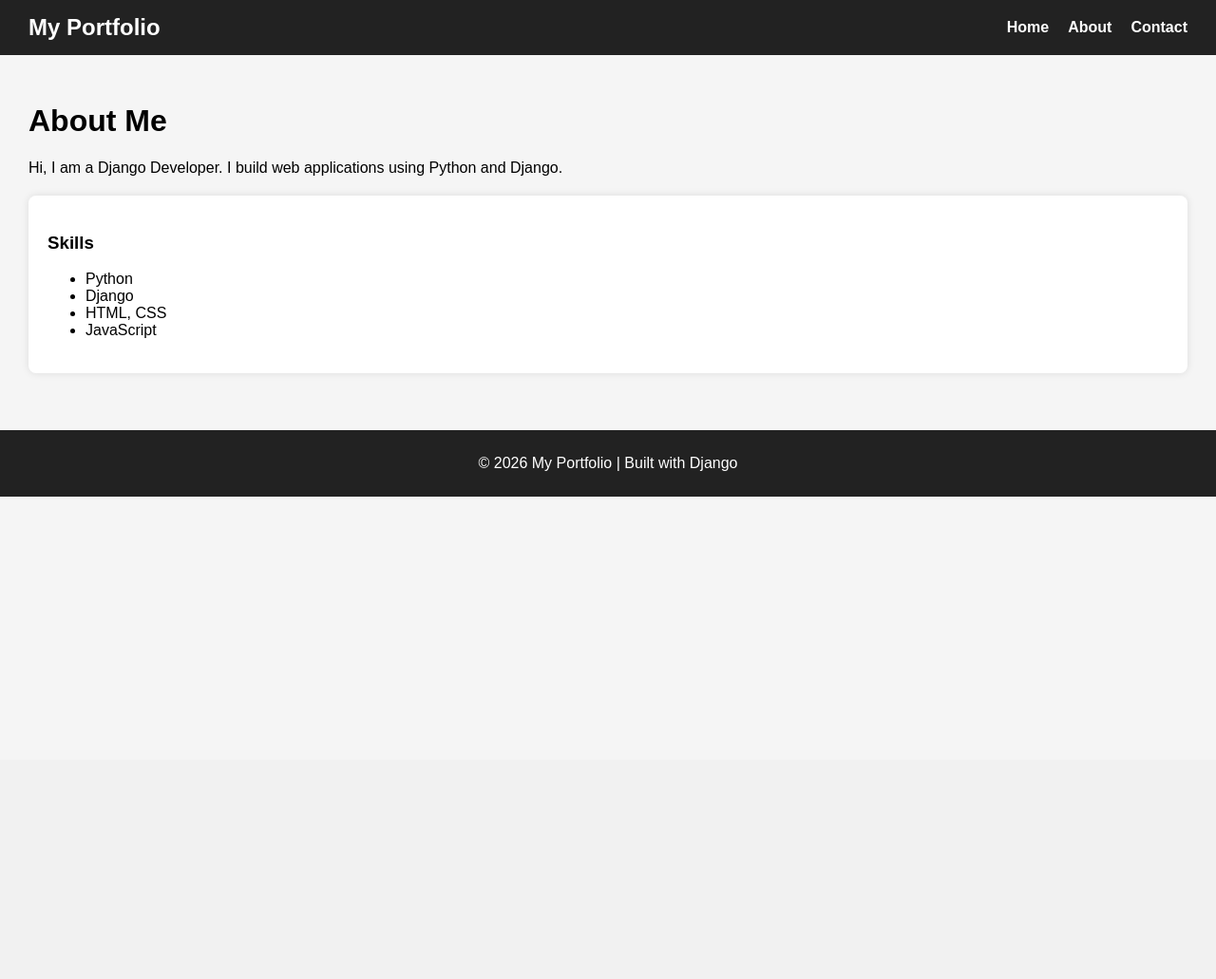
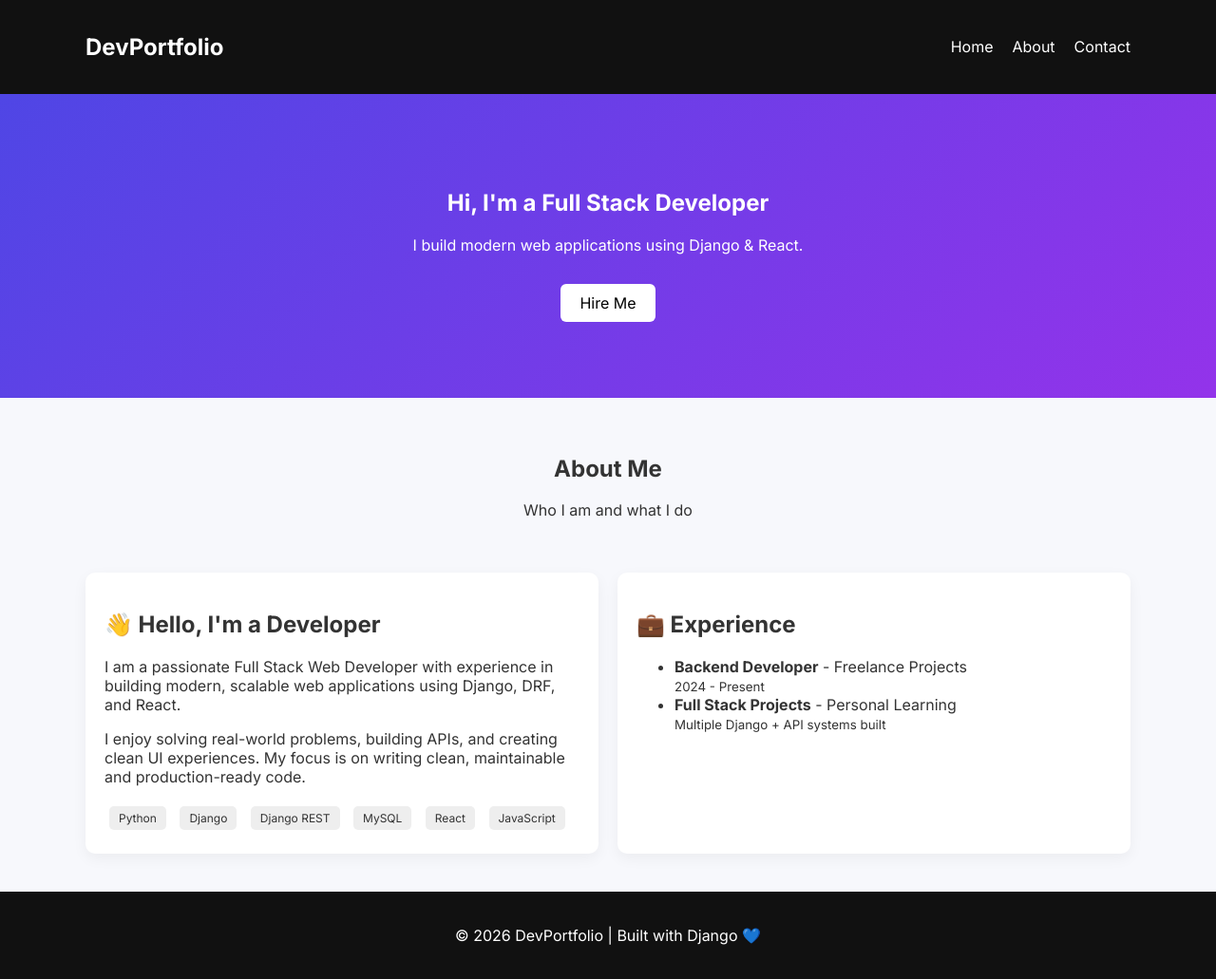
Before and after one commit to saidul-dev/portfolio-py, a Django app: page /about/ in a window 1280 px wide. Shown: the whole page at 95% size. Before the commit the page ends 523 px from the top, so only its background shows below. Run offline with Django 5.2, Linux system fonts and the light colour scheme.

Commit message:
enrich the template

```diff
--- a/static/css/style.css
+++ b/static/css/style.css
@@ -1,56 +1,165 @@
 body {
-    font-family: Arial, sans-serif;
     margin: 0;
-    padding: 0;
-    background: #f5f5f5;
+    font-family: 'Inter', sans-serif;
+    background: #f7f8fc;
+    color: #333;
 }
 
-.navbar {
-    background: #222;
+/* container */
+.container {
+    width: 90%;
+    max-width: 1100px;
+    margin: auto;
+}
+
+/* navbar */
+.header {
+    background: #111;
     color: white;
-    padding: 15px 30px;
+    padding: 15px 0;
+}
+
+.nav-container {
     display: flex;
     justify-content: space-between;
     align-items: center;
-}
-
-.logo {
-    margin: 0;
 }
 
 .menu {
     list-style: none;
     display: flex;
     gap: 20px;
-    margin: 0;
 }
 
-.menu li a {
+.menu a {
     color: white;
     text-decoration: none;
-    font-weight: bold;
 }
 
-.menu li a:hover {
-    color: orange;
+/* hero */
+.hero {
+    background: linear-gradient(135deg, #4f46e5, #9333ea);
+    color: white;
+    padding: 80px 0;
+    text-align: center;
 }
 
-.container {
-    padding: 30px;
+.btn {
+    display: inline-block;
+    margin-top: 15px;
+    padding: 10px 20px;
+    background: white;
+    color: black;
+    border-radius: 6px;
+    text-decoration: none;
+}
+
+/* grid */
+.grid {
+    display: grid;
+    grid-template-columns: repeat(3, 1fr);
+    gap: 20px;
+    margin-top: 30px;
 }
 
 .card {
     background: white;
     padding: 20px;
-    border-radius: 8px;
-    margin-top: 20px;
-    box-shadow: 0px 0px 8px rgba(0,0,0,0.1);
+    border-radius: 10px;
+    box-shadow: 0 5px 15px rgba(0, 0, 0, 0.05);
 }
 
+.tag {
+    display: inline-block;
+    margin-top: 10px;
+    font-size: 12px;
+    background: #eee;
+    padding: 3px 8px;
+    border-radius: 5px;
+}
+
+/* blog */
+.blog-section {
+    margin-top: 50px;
+}
+
+.blog-card {
+    background: white;
+    padding: 15px;
+    margin-top: 10px;
+    border-radius: 8px;
+}
+
+.page-header {
+    text-align: center;
+    padding: 40px 0;
+}
+
+.about-container {
+    display: grid;
+    grid-template-columns: 1fr 1fr;
+    gap: 20px;
+}
+
+.about-card {
+    background: white;
+    padding: 20px;
+    border-radius: 10px;
+    box-shadow: 0 5px 15px rgba(0, 0, 0, 0.05);
+}
+
+.skills span {
+    display: inline-block;
+    background: #eee;
+    padding: 5px 10px;
+    margin: 5px;
+    border-radius: 5px;
+    font-size: 12px;
+}
+
+/* contact */
+.contact-wrapper {
+    display: grid;
+    grid-template-columns: 1fr 1fr;
+    gap: 20px;
+}
+
+.contact-info,
+.contact-form {
+    background: white;
+    padding: 20px;
+    border-radius: 10px;
+}
+
+.contact-form input,
+.contact-form textarea {
+    width: 100%;
+    margin-bottom: 10px;
+    padding: 10px;
+    border: 1px solid #ddd;
+    border-radius: 6px;
+}
+
+.contact-form button {
+    background: #4f46e5;
+    color: white;
+    border: none;
+    padding: 10px 15px;
+    border-radius: 6px;
+    cursor: pointer;
+}
+
+.social a {
+    margin-right: 10px;
+    text-decoration: none;
+    color: #4f46e5;
+}
+
+/* footer */
 .footer {
-    background: #222;
+    text-align: center;
+    padding: 20px;
+    margin-top: 40px;
+    background: #111;
     color: white;
-    text-align: center;
-    padding: 10px;
-    margin-top: 30px;
 }
--- a/templates/about.html
+++ b/templates/about.html
@@ -3,18 +3,51 @@
 {% block title %}About{% endblock %}
 
 {% block content %}
-<h1>About Me</h1>
-<p>
-    Hi, I am a Django Developer. I build web applications using Python and Django.
-</p>
 
-<div class="card">
-    <h3>Skills</h3>
-    <ul>
-        <li>Python</li>
-        <li>Django</li>
-        <li>HTML, CSS</li>
-        <li>JavaScript</li>
-    </ul>
+<section class="page-header">
+    <h1>About Me</h1>
+    <p>Who I am and what I do</p>
+</section>
+
+<div class="about-container">
+
+    <div class="about-card">
+        <h2>👋 Hello, I'm a Developer</h2>
+        <p>
+            I am a passionate Full Stack Web Developer with experience in building
+            modern, scalable web applications using Django, DRF, and React.
+        </p>
+
+        <p>
+            I enjoy solving real-world problems, building APIs, and creating clean UI experiences.
+            My focus is on writing clean, maintainable and production-ready code.
+        </p>
+
+        <div class="skills">
+            <span>Python</span>
+            <span>Django</span>
+            <span>Django REST</span>
+            <span>MySQL</span>
+            <span>React</span>
+            <span>JavaScript</span>
+        </div>
+    </div>
+
+    <div class="about-card">
+        <h2>💼 Experience</h2>
+
+        <ul class="timeline">
+            <li>
+                <strong>Backend Developer</strong> - Freelance Projects<br>
+                <small>2024 - Present</small>
+            </li>
+            <li>
+                <strong>Full Stack Projects</strong> - Personal Learning<br>
+                <small>Multiple Django + API systems built</small>
+            </li>
+        </ul>
+    </div>
+
 </div>
+
 {% endblock %}
--- a/templates/base.html
+++ b/templates/base.html
@@ -1,34 +1,51 @@
 {% load static %}
 <!DOCTYPE html>
 <html lang="en">
+
 <head>
     <meta charset="UTF-8">
     <meta name="viewport" content="width=device-width, initial-scale=1.0">
-    <title>{% block title %}Portfolio{% endblock %}</title>
+    <title>{% block title %}My Portfolio{% endblock %}</title>
+
     <link rel="stylesheet" href="{% static 'css/style.css' %}">
+
+    <!-- Google Font -->
+    <link href="https://fonts.googleapis.com/css2?family=Inter:wght@300;400;600;700&display=swap" rel="stylesheet">
+
 </head>
+
 <body>
 
-    <header>
-        <nav class="navbar">
-            <h2 class="logo">My Portfolio</h2>
+    <header class="header">
+        <div class="container nav-container">
+            <h2 class="logo">DevPortfolio</h2>
 
             <ul class="menu">
                 <li><a href="{% url 'home' %}">Home</a></li>
                 <li><a href="{% url 'about' %}">About</a></li>
                 <li><a href="{% url 'contact' %}">Contact</a></li>
             </ul>
-        </nav>
+        </div>
     </header>
 
-    <main class="container">
-        {% block content %}
-        {% endblock %}
+    <section class="hero">
+        <div class="container">
+            <h1>Hi, I'm a Full Stack Developer</h1>
+            <p>I build modern web applications using Django & React.</p>
+            <a href="{% url 'contact' %}" class="btn">Hire Me</a>
+        </div>
+    </section>
+
+    <main class="container content">
+        {% block content %}{% endblock %}
     </main>
 
     <footer class="footer">
-        <p>© 2026 My Portfolio | Built with Django</p>
+        <div class="container">
+            <p>© 2026 DevPortfolio | Built with Django 💙</p>
+        </div>
     </footer>
 
 </body>
+
 </html>
```
Also changed, not shown: templates/contact.html (+34 -6 lines), templates/home.html (+41 -5 lines).
